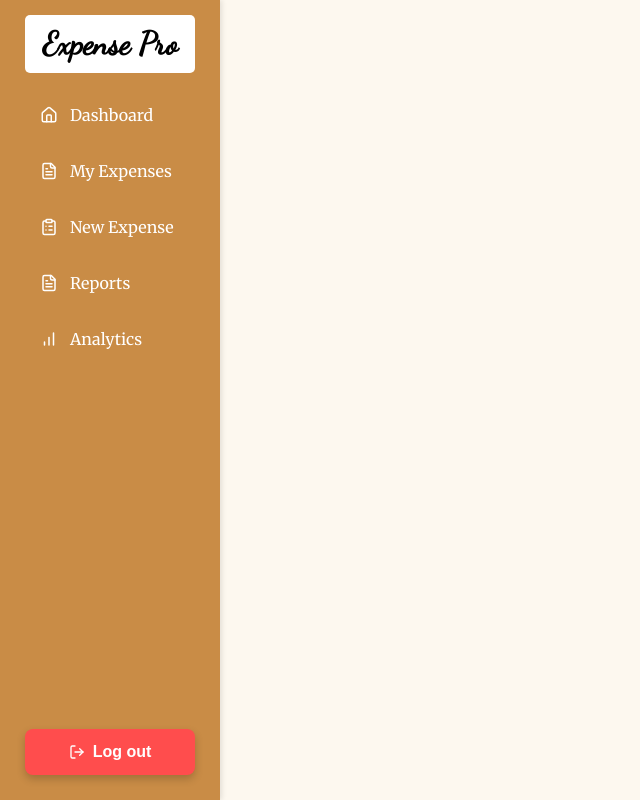
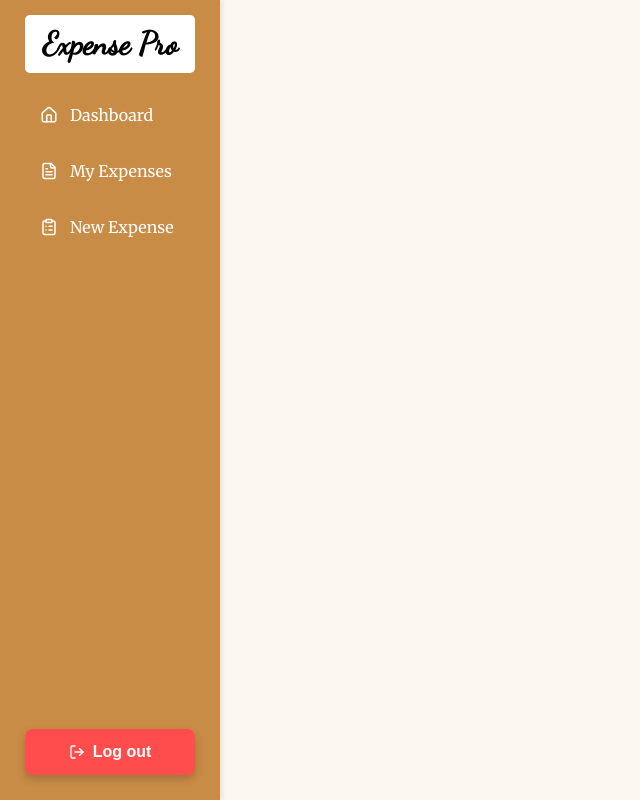
Before and after one commit to vartikasamrat/Zidio-Expense-Pro, a React (Create React App) app in the folder expense-tracker/: page /manager in a window 1280 px wide. Shown: the whole page, without its empty margins (0-640 px from the left). Built offline with nearby package versions, Linux system fonts and the light colour scheme.

Commit message:
Update EmployeeSidebar.js

```diff
--- a/expense-tracker/src/components/EmployeeSidebar.js
+++ b/expense-tracker/src/components/EmployeeSidebar.js
@@ -1,6 +1,6 @@
 import React from "react";
 import { NavLink, useNavigate } from "react-router-dom";
-import { Home, FileText, ClipboardList, BarChart, LogOut } from "lucide-react";
+import { Home, FileText, ClipboardList, LogOut } from "lucide-react";
 import "./Sidebar.css";
 
 const EmployeeSidebar = () => {
@@ -24,12 +24,6 @@ const EmployeeSidebar = () => {
         <NavLink to="/employee/new-expense">
           <ClipboardList size={18} /> New Expense
         </NavLink>
-        <NavLink to="/employee/reports">
-          <FileText size={18} /> Reports
-        </NavLink>
-        <NavLink to="/employee/analytics">
-          <BarChart size={18} /> Analytics
-        </NavLink>
       </nav>
       <div className="sidebar-bottom">
         <button className="logout-btn" onClick={handleLogout}>
```
